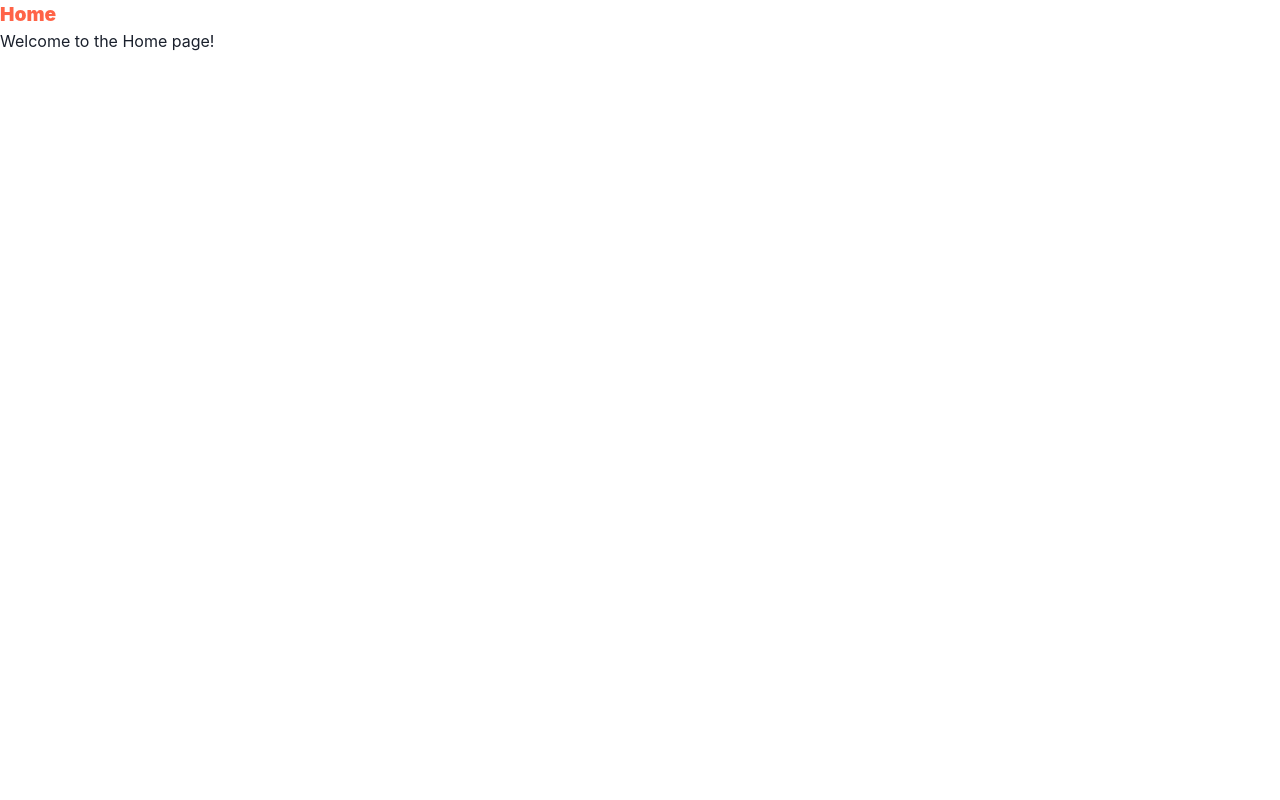
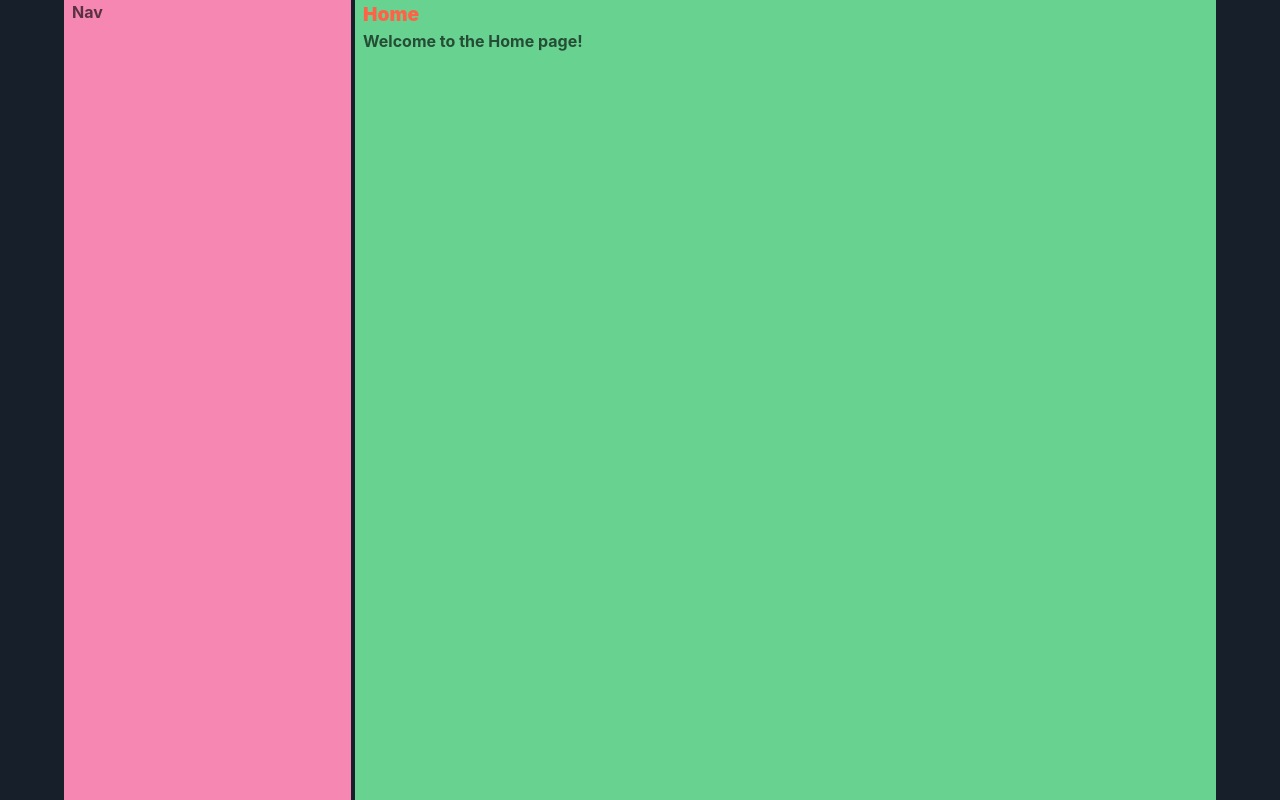
Before and after one commit to EmilAbdulxaliqov/FakeTweetAppFront, a React (Vite) app: page / in a window 1280 px wide. Built offline with nearby package versions, Linux system fonts and the light colour scheme.

Commit message:
create Main layout

```diff
--- /dev/null
+++ b/src/layout/MainLayout.tsx
@@ -0,0 +1,33 @@
+import { Box, Grid, GridItem } from "@chakra-ui/react";
+import React from "react";
+import { Outlet } from "react-router";
+
+function MainLayout() {
+  return (
+    <Box px={"5%"} bg={"#17202A"}>
+      <Grid
+        templateAreas={`"nav main"`}
+        gridTemplateColumns={"1fr 3fr"}
+        gap="1"
+        color="blackAlpha.700"
+        fontWeight="bold"
+      >
+        <GridItem
+          pl="2"
+          bg="pink.300"
+          area={"nav"}
+          height={"100vh"}
+          pos={"sticky"}
+          top={"0"}
+        >
+          Nav
+        </GridItem>
+        <GridItem pl="2" bg="green.300" area={"main"}>
+          <Outlet />
+        </GridItem>
+      </Grid>
+    </Box>
+  );
+}
+
+export default MainLayout;
--- a/src/routes/mainRouter.tsx
+++ b/src/routes/mainRouter.tsx
@@ -2,11 +2,13 @@ import HomePage from "../pages/HomePage";
 import RegisterPage from "../pages/RegisterPage";
 import LoginPage from "../pages/LoginPage";
 import { createBrowserRouter } from "react-router-dom";
+import MainLayout from "../layout/MainLayout";
 
 function mainRouter() {
   let element = createBrowserRouter([
     {
       path: "/",
+      element:<MainLayout/>,
       children: [
         { index: true, element: <HomePage /> },
         { path: "user", element: <h1>User dfksjflkdjskf</h1> },
```
